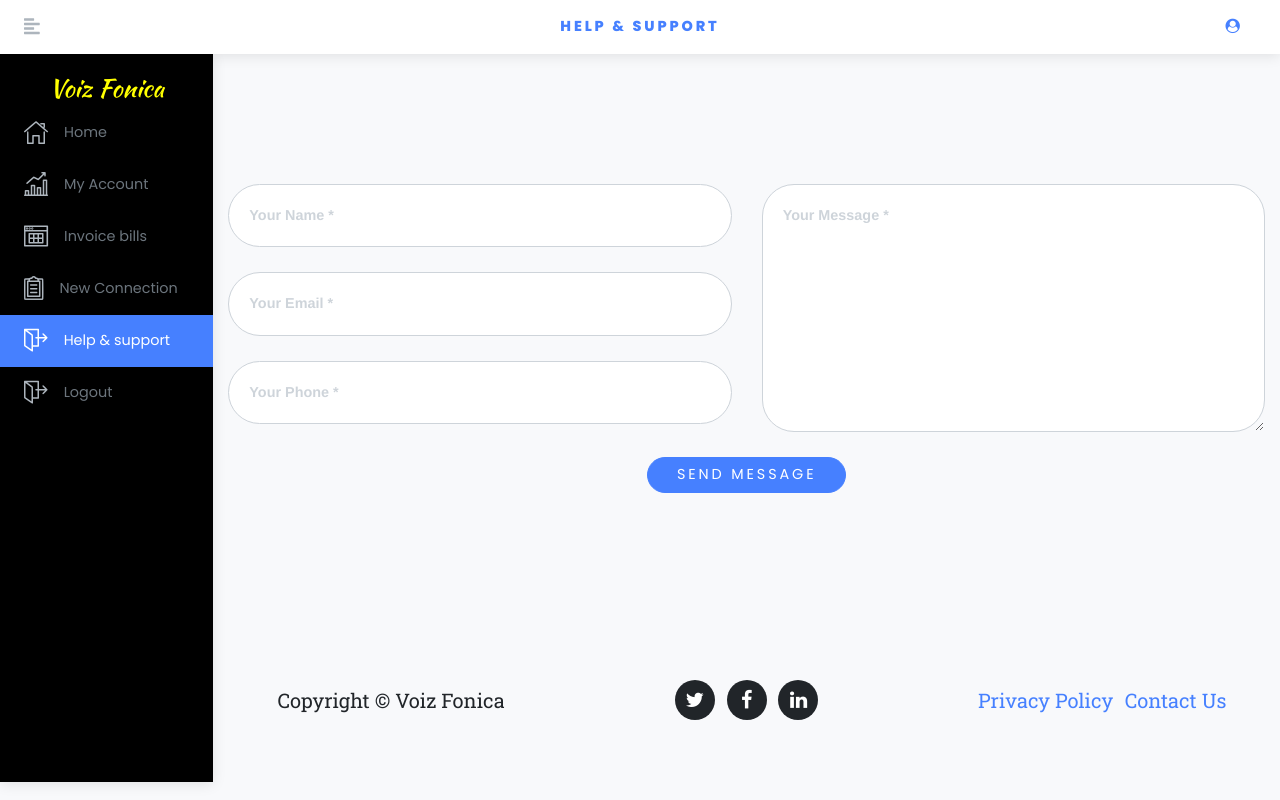
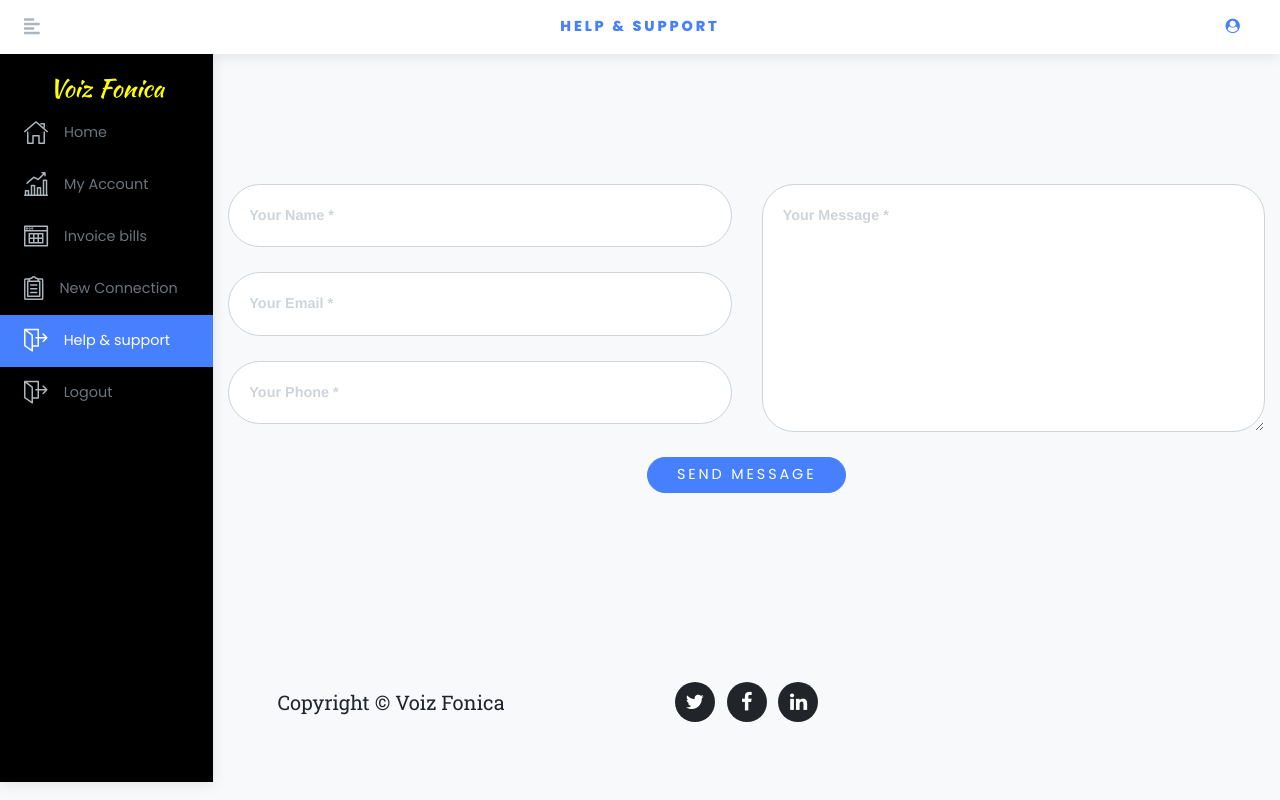
Before and after one commit to Mohanaprasad1997/Voizfonica, a website: page voizfonica/dashboard/help&support.html in a window 1280 px wide. Drawn offline with nearby package versions, Linux system fonts and the light colour scheme.

Commit message:
Update help&support.html

```diff
--- a/voizfonica/dashboard/help&support.html
+++ b/voizfonica/dashboard/help&support.html
@@ -155,14 +155,7 @@
             </ul>
           </div>
           <div class="col-md-4">
-            <ul class="list-inline quicklinks">
-              <li class="list-inline-item">
-                <a id="foot" href="#" style="font-family:Roboto Slab;font-size: 20px">Privacy Policy</a>
-              </li>
-              <li class="list-inline-item">
-                <a id="foot" href="#" style="font-family:Roboto Slab;font-size: 20px">Contact Us</a>
-              </li>
-            </ul>
+
           </div>
         </div>
       </div>
```
